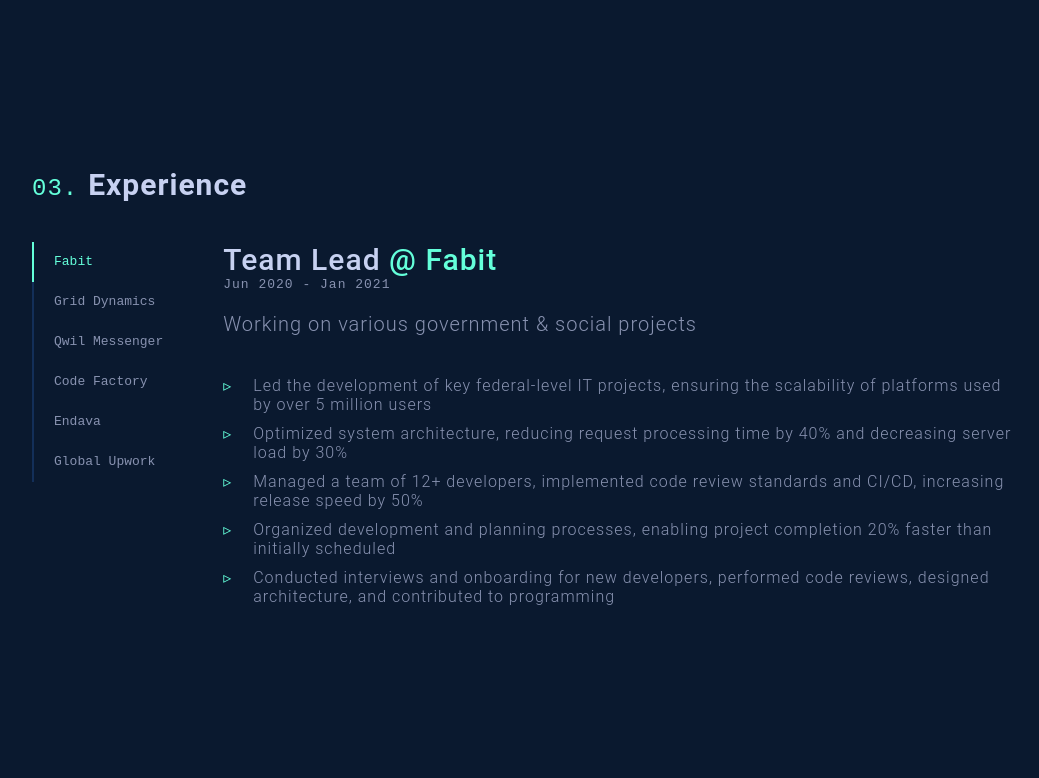
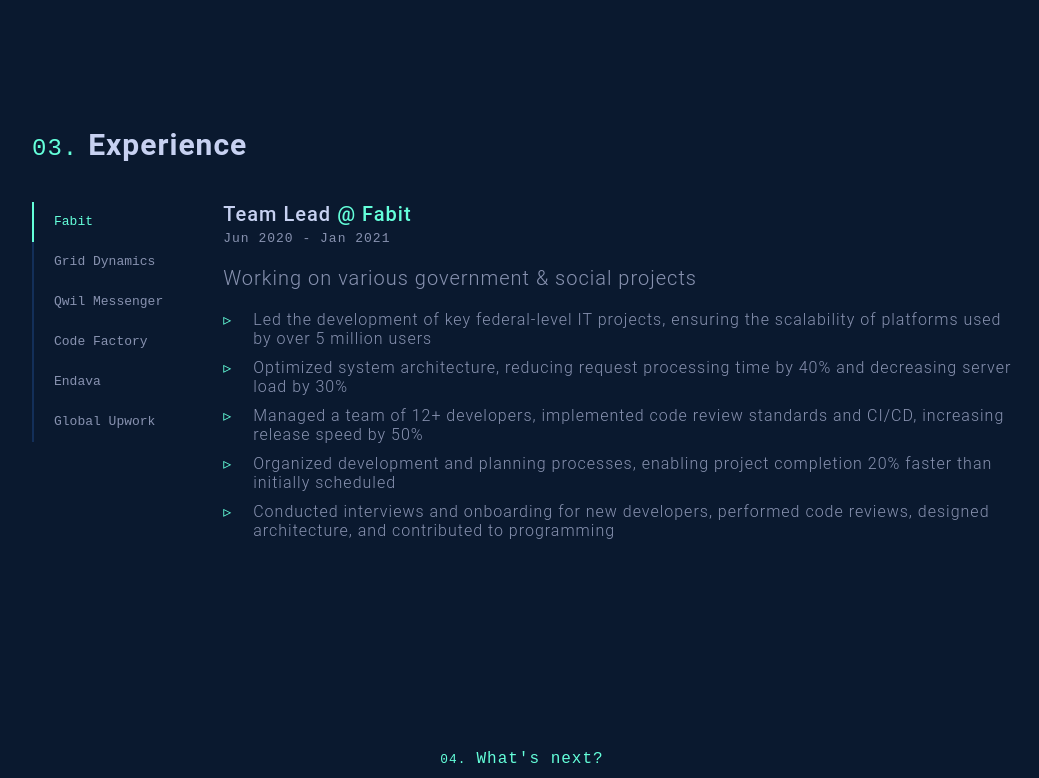
Before and after one commit to ecalcutin/kalkutin.dev, a React app: page / in a window 1280 px wide. Shown: the part 2000-2778 px from the top of the page, without its empty margins (118-1157 px from the left). Built offline with nearby package versions, Linux system fonts and the light colour scheme; the HTML template or start-up script is replaced by a standard one.

Commit message:
feat(): Adjust styles

```diff
--- a/src/client/components/ui/Header/components/navigation/styles.module.css
+++ b/src/client/components/ui/Header/components/navigation/styles.module.css
@@ -7,11 +7,11 @@
   }
 
   .resume {
-    padding: 0.5rem var(--spacing-sm);
+    padding: var(--spacing-xs) var(--spacing-sm);
   }
 
   li {
-    margin: 0 0.5rem;
+    margin: 0 var(--spacing-xs);
     counter-increment: item 1;
     transition: var(--transition);
 
@@ -29,7 +29,7 @@
       &::before {
         color: var(--color-secondary);
         content: '0' counter(item) '.';
-        margin-right: 0.5rem;
+        margin-right: var(--spacing-xs);
       }
     }
   }
--- a/src/client/pages/HomePage/components/Experience/components/ExperienceTabPanels/styles.module.css
+++ b/src/client/pages/HomePage/components/Experience/components/ExperienceTabPanels/styles.module.css
@@ -6,9 +6,10 @@
   }
 
   h3 {
-    font-size: var(--font-size-xl);
+    font-weight: 500;
+    font-size: var(--font-size-lg);
     color: var(--color-text-light);
-    font-weight: 500;
+    margin-bottom: var(--spacing-xs);
 
     .company {
       color: var(--color-secondary);
--- a/src/client/pages/HomePage/components/Hero/styles.module.css
+++ b/src/client/pages/HomePage/components/Hero/styles.module.css
@@ -25,7 +25,6 @@
   }
 
   p {
-    margin-top: var(--spacing-md);
     line-height: 3rem;
     max-width: 60rem;
 
--- a/src/client/styles/global.css
+++ b/src/client/styles/global.css
@@ -30,5 +30,5 @@
 }
 
 p {
-  margin-bottom: var(--spacing-lg);
+  margin-bottom: var(--spacing-md);
 }
--- a/src/client/styles/variables.css
+++ b/src/client/styles/variables.css
@@ -17,6 +17,7 @@
   --font-size-xl: 3rem;
 
   /* Layout */
+  --spacing-xs: 0.5rem;
   --spacing-sm: 1rem;
   --spacing-md: 2rem;
   --spacing-lg: 4rem;
```
